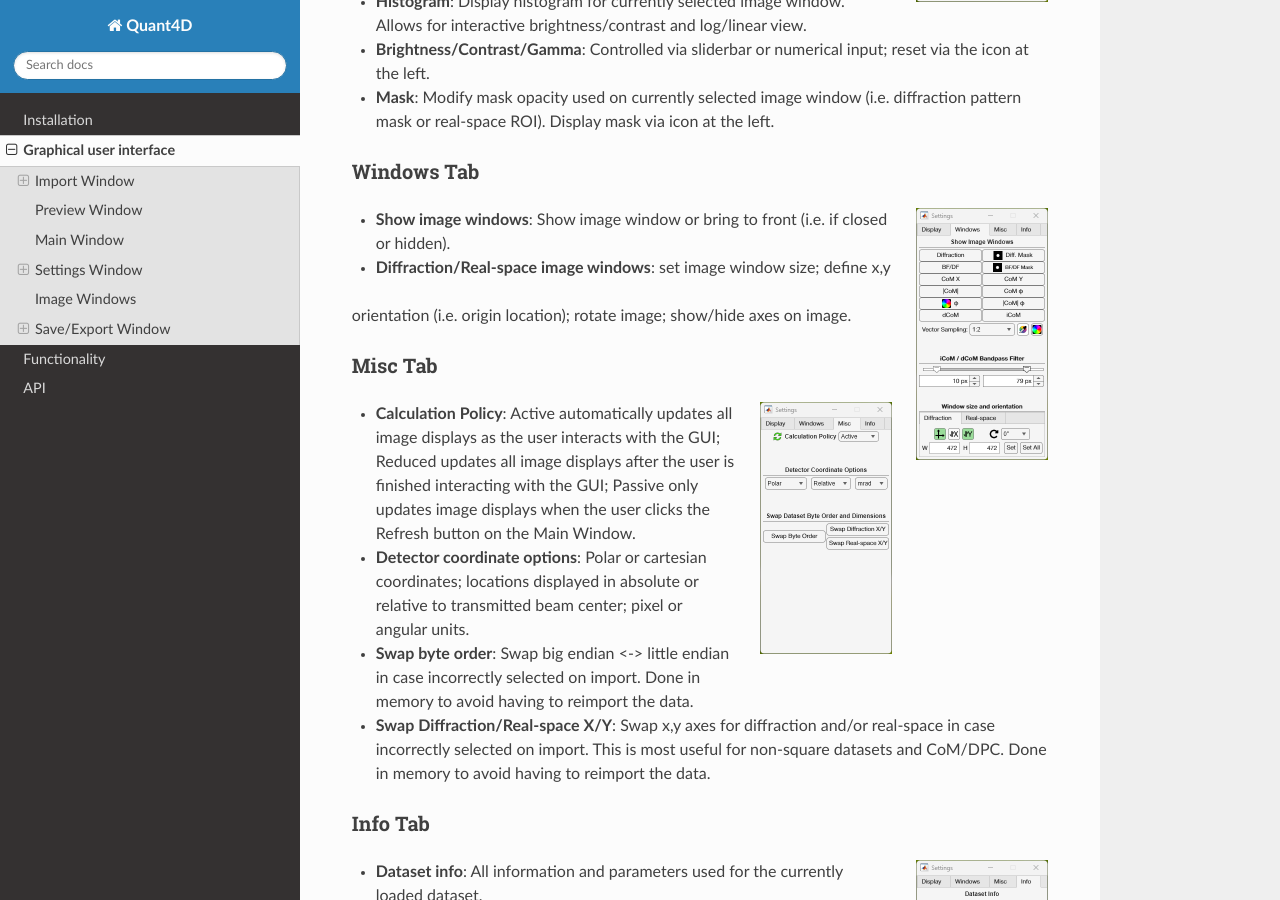
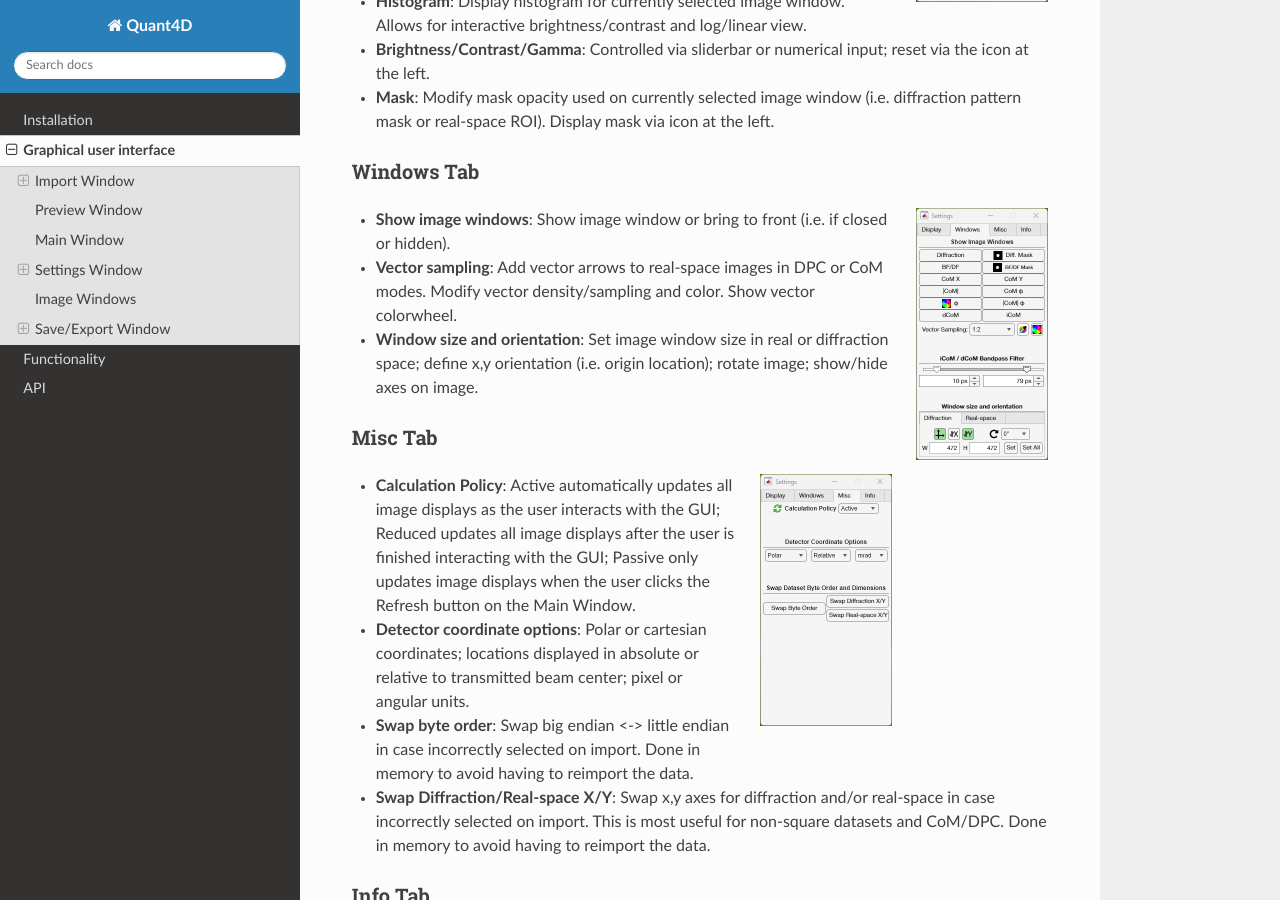
Before and after one commit to bryandesser/Quant4D, a Sphinx documentation site: the page built from docs/source/graphical_user_interface.rst, in a window 1280 px wide and 900 px high, scrolled down 2813 px. Built offline with Sphinx 7.4.7 and the Read the Docs theme 3.1.0, drawn with Linux system fonts in a browser that asks for light colours; formulas are drawn with MathJax 3; pages that are not in the unit, such as notebooks, are missing from menus.

Commit message:
modified:   docs/source/graphical_user_interface.rst

```diff
--- a/docs/source/graphical_user_interface.rst
+++ b/docs/source/graphical_user_interface.rst
@@ -132,8 +132,11 @@ Windows Tab
     :scale: 50%
 * **Show image windows**: Show image window or bring to front (i.e. if closed or
   hidden).
-* **Diffraction/Real-space image windows**: set image window size; define x,y
-orientation (i.e. origin location); rotate image; show/hide axes on image.
+* **Vector sampling**: Add vector arrows to real-space images in DPC or CoM
+  modes. Modify vector density/sampling and color. Show vector colorwheel.
+* **Window size and orientation**: Set image window size in real or diffraction
+  space; define x,y orientation (i.e. origin location); rotate image; show/hide
+  axes on image.
 
 Misc Tab
 ^^^^^^^^
```
